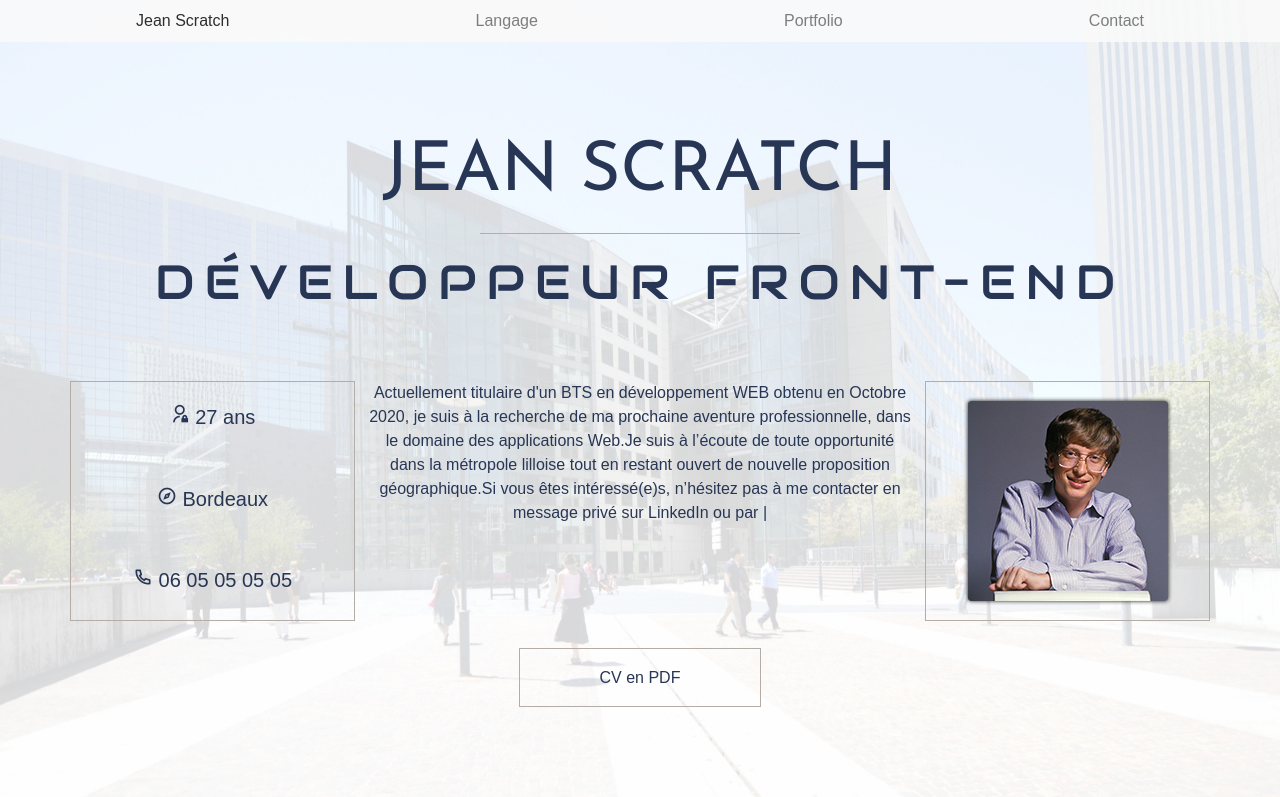
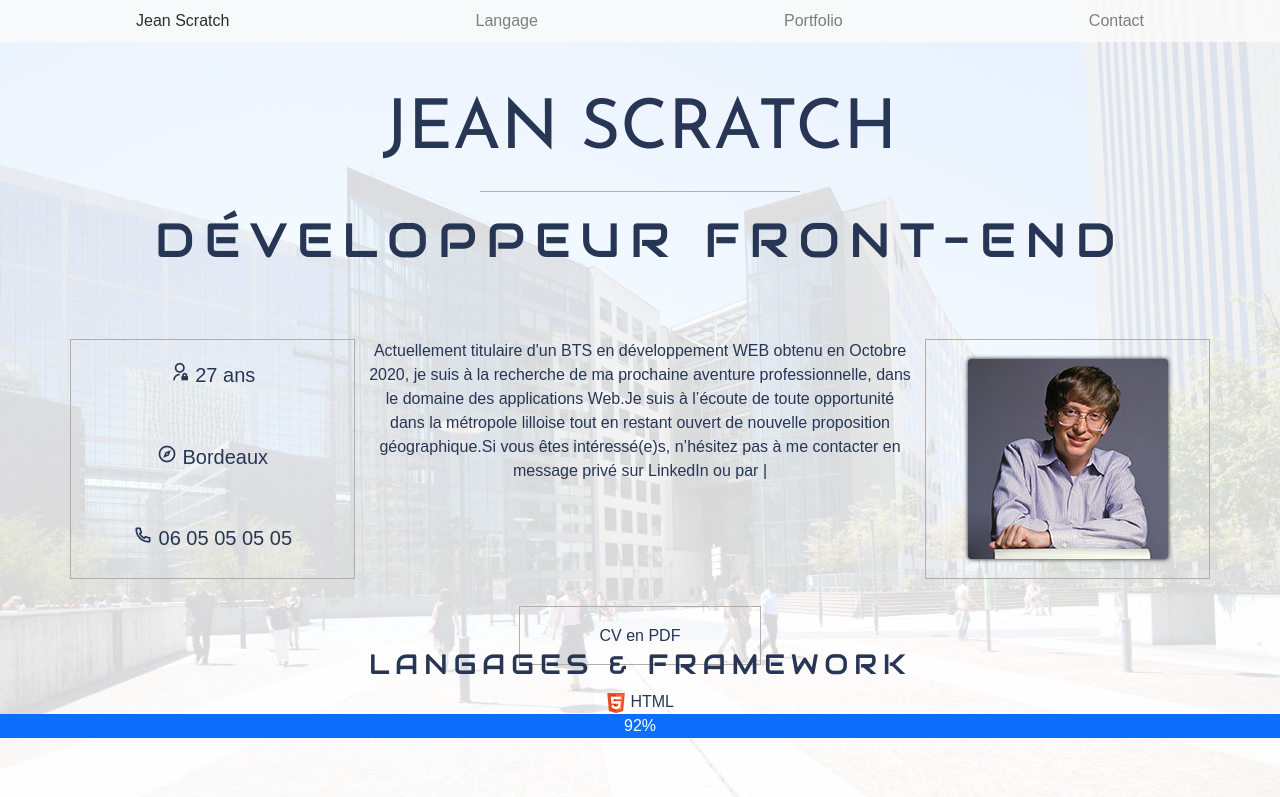
Before and after one commit to willyqua/myresume, a website: page index.html in a window 1280 px wide. Shown: the top 797 px of the page. Drawn offline with nearby package versions, Linux system fonts and the light colour scheme; a web font is replaced by a local one.

Commit message:
add progress bar, navbar fix

```diff
--- a/assets/style.css
+++ b/assets/style.css
@@ -29,6 +29,11 @@
      transition: 0.7s;
  }
 
+ .menu {
+     position: absolute;
+     width: 100%;
+ }
+
  .navbar-nav {
      width: 80% !important;
      margin: 0 auto;
@@ -37,7 +42,7 @@
 
  header {
      text-align: center;
-     height: 100vh;
+     height: 300vh;
      background: url(media/header.jpg) no-repeat fixed 50% 50%;
      background-size: cover;
  }
--- a/index.html
+++ b/index.html
@@ -15,7 +15,7 @@
 <body>
     <header>
 
-
+        <div id="navbar" class="menu">
             <nav class="navbar navbar-expand-lg navbar-light fixex-top">
                 <ul class="navbar-nav">
                     <li class="nav-item">
@@ -32,6 +32,7 @@
                     </li>
                 </ul>
             </nav>
+        </div>
         <div>
             <h1>Jean scratch</h1>
             <div id="line"></div>
@@ -61,10 +62,27 @@
             <div class="button">
                 <a href="/assets/media/CV.pdf" target="_blank">CV en PDF</a>
             </div>
+            <section id="langages">
+                <h3>Langages & Framework</h3>
+                <div>
+                    <div class="bar"><img src="assets/media/html.png" alt="html-icon">
+                        HTML</div>
+                    <div class="proress">
+                        <div class="progress-bar pregress-bar-striped.progress-bar-animated" role="progressbar"
+                            aria-valuenow="92" aria-valuemin="0" aria-valuemax="100"
+                            style="width:92% background-color= #FF8000">92%</div>
+                    </div>
+                </div>
+
+
+        </div>
+
+        </section>
         </div>
     </header>
-    <script src="https://cdn.jsdelivr.net/npm/typed.js@2.0.12"></script>
-    <script src="/src/script.js" type="text/javascript"></script>
+    <script src=" https://cdn.jsdelivr.net/npm/typed.js@2.0.12">
+    </script>
+    <script src="/src/script.js" async type="text/javascript"></script>
 </body>
 
 
```
Also changed, not shown: src/script.js (+18 -0 lines). Lines whose indentation alone changed are shown as unchanged.
